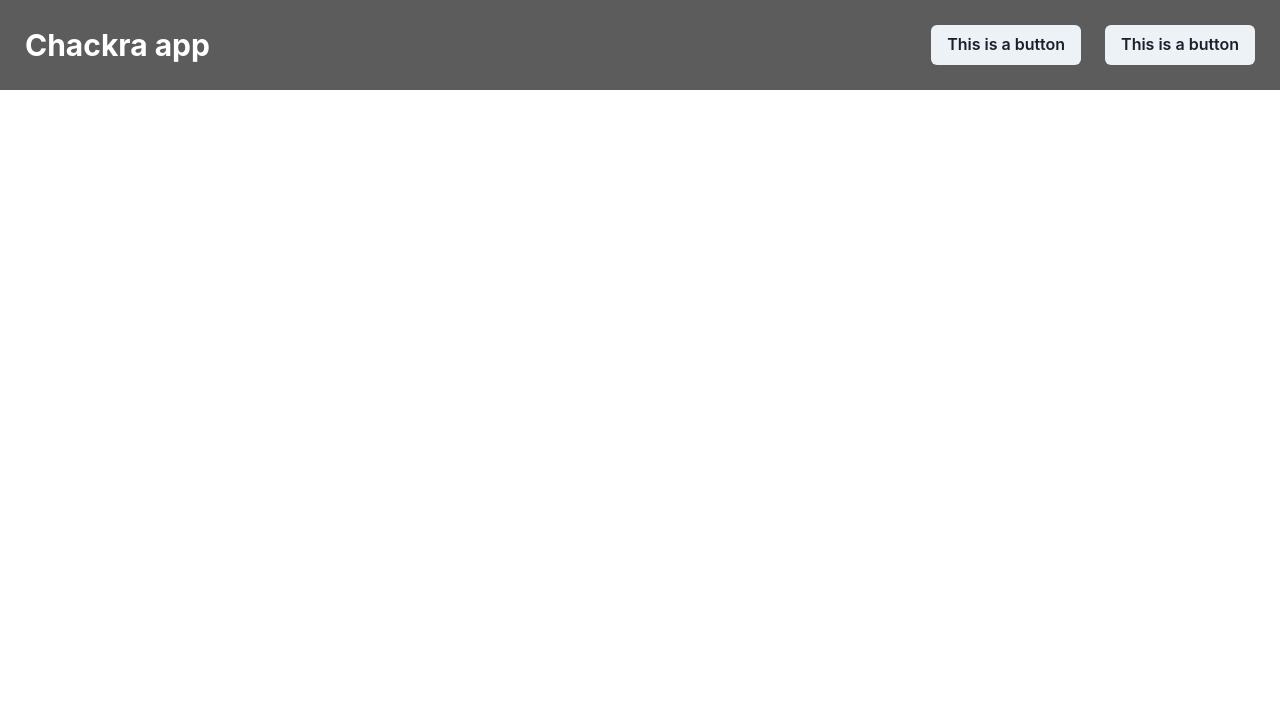
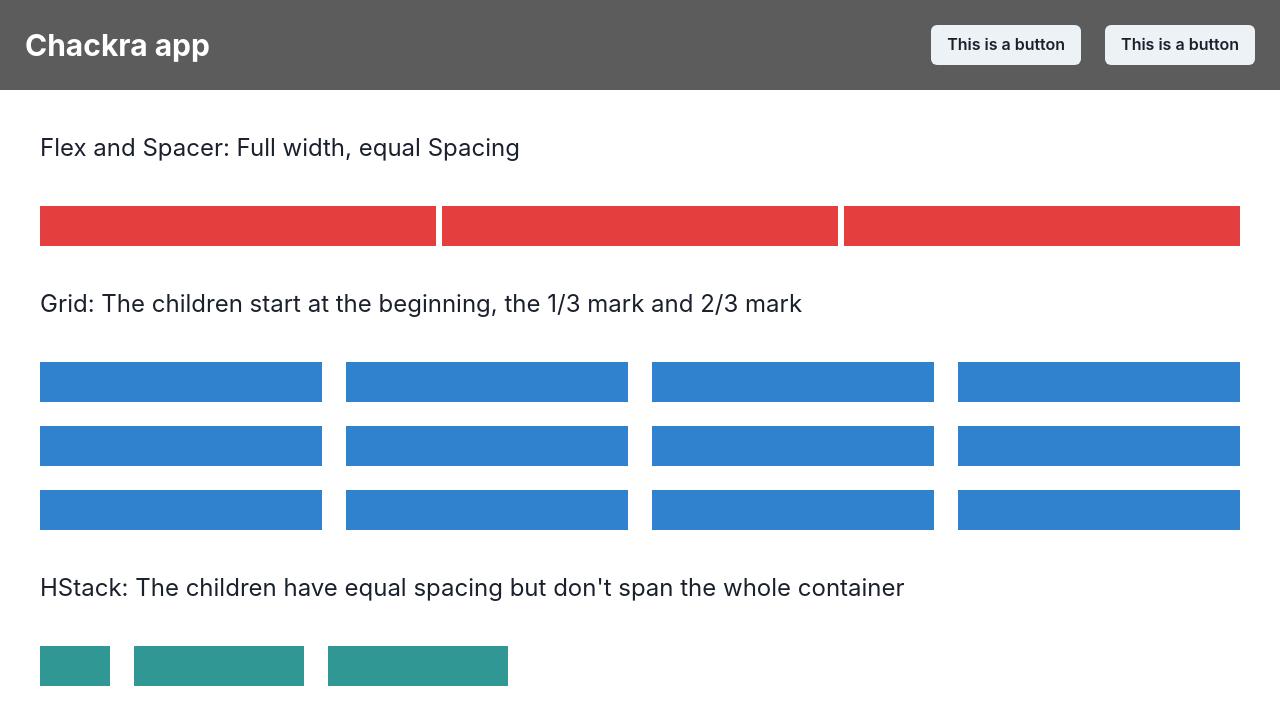
Before and after one commit to Nikothaboss/React-framework-practice-, a React (Create React App) app: page / in a window 1280 px wide. Shown: the top 724 px of the page. Built offline with nearby package versions, Linux system fonts and the light colour scheme.

Commit message:
tried out a few positioning methods in chakra, check out chakraTest in the Nikolai folder

```diff
--- a/src/App.js
+++ b/src/App.js
@@ -1,10 +1,12 @@
 import Header from "./components/Header/Header";
+import ChakraTest from "./components/nikolai/ChakraTest";
 
 
 function App() {
   return (
   <>
     <Header />
+    <ChakraTest />
   </>
   )
 }
--- /dev/null
+++ b/src/components/nikolai/ChakraTest.js
@@ -0,0 +1,46 @@
+import { Box, Text, Flex, Spacer, Grid, HStack } from "@chakra-ui/layout"
+
+const ChakraTest = () => {
+    return (
+    <Box p="10">
+        <Text fontSize="24px">Flex and Spacer: Full width, equal Spacing</Text>
+        <Flex mb="10" mt="10">
+            <Box w="33%" h="10" bg="red.500" />
+            <Spacer />
+            <Box w="33%" h="10" bg="red.500" />
+            <Spacer />
+            <Box w="33%" h="10" bg="red.500" />
+        </Flex>
+
+        <Text fontSize="24px">
+            Grid: The children start at the beginning, the 1/3 mark and 2/3 mark
+        </Text>
+
+        <Grid templateColumns="repeat(auto-fit, minmax(260px, 1fr))" gap={6} mb="10" mt="10">
+            <Box w="100%" h="10" bg="blue.500" />
+            <Box w="100%" h="10" bg="blue.500" />
+            <Box w="100%" h="10" bg="blue.500" />
+            <Box w="100%" h="10" bg="blue.500" />
+            <Box w="100%" h="10" bg="blue.500" />
+            <Box w="100%" h="10" bg="blue.500" />
+            <Box w="100%" h="10" bg="blue.500" />
+            <Box w="100%" h="10" bg="blue.500" />
+            <Box w="100%" h="10" bg="blue.500" />
+            <Box w="100%" h="10" bg="blue.500" />
+            <Box w="100%" h="10" bg="blue.500" />
+            <Box w="100%" h="10" bg="blue.500" />
+        </Grid>
+
+        <Text fontSize="24px">
+            HStack: The children have equal spacing but don't span the whole container
+        </Text>
+        <HStack spacing="24px" mb="10" mt="10">
+            <Box w="70px" h="10" bg="teal.500" />
+            <Box w="170px" h="10" bg="teal.500" />
+            <Box w="180px" h="10" bg="teal.500" />
+        </HStack>
+    </Box>
+    )
+}
+
+export default ChakraTest
```
